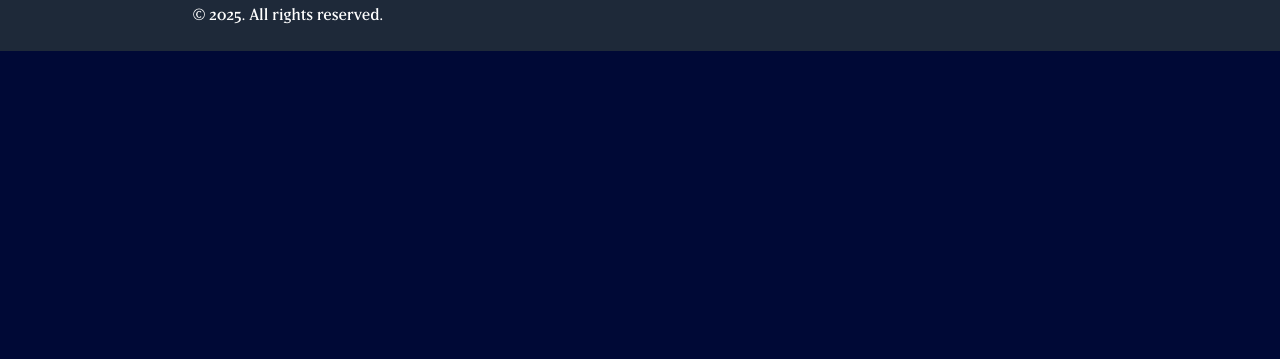
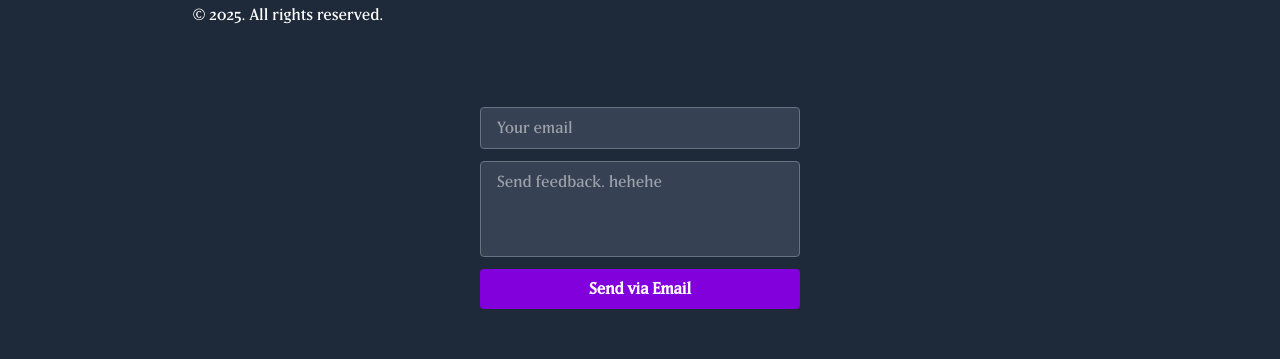
Before and after one commit to IEMDomain04/ExodiaUI, a React (Vite) app: page / in a window 1280 px wide. Shown: the part 291-650 px from the top of the page. Built offline with nearby package versions, Linux system fonts and the light colour scheme; no server answers.

Commit message:
feat: add email message for feedback

```diff
--- a/src/components/Footer.jsx
+++ b/src/components/Footer.jsx
@@ -48,6 +48,35 @@ function Footer() {
           <p className="text-gray-400">YU-GI-OH! Inspired.</p>
         </div>
       </div>
+
+      <div className="w-full my-10 flex justify-center items-center">
+        <form
+          action="mailto:emmanmanduriaga@gmail.com"
+          method="POST"
+          encType="text/plain"
+          className="flex flex-col gap-3 w-80 mt-10 justify-center"
+        >
+          <input
+            type="email"
+            name="email"
+            required
+            placeholder="Your email"
+            className="px-4 py-2 rounded bg-gray-700 text-white border border-gray-500"
+          />
+          <textarea
+            name="message"
+            required
+            placeholder="Send feedback. hehehe"
+            className="px-4 py-2 rounded bg-gray-700 text-white border border-gray-500 h-24 resize-none"
+          />
+          <button
+            type="submit"
+            className="bg-purple-700 hover:bg-purple-800 py-2 rounded font-semibold"
+          >
+            Send via Email
+          </button>
+        </form>
+      </div>
     </footer>
   );
 }
```
